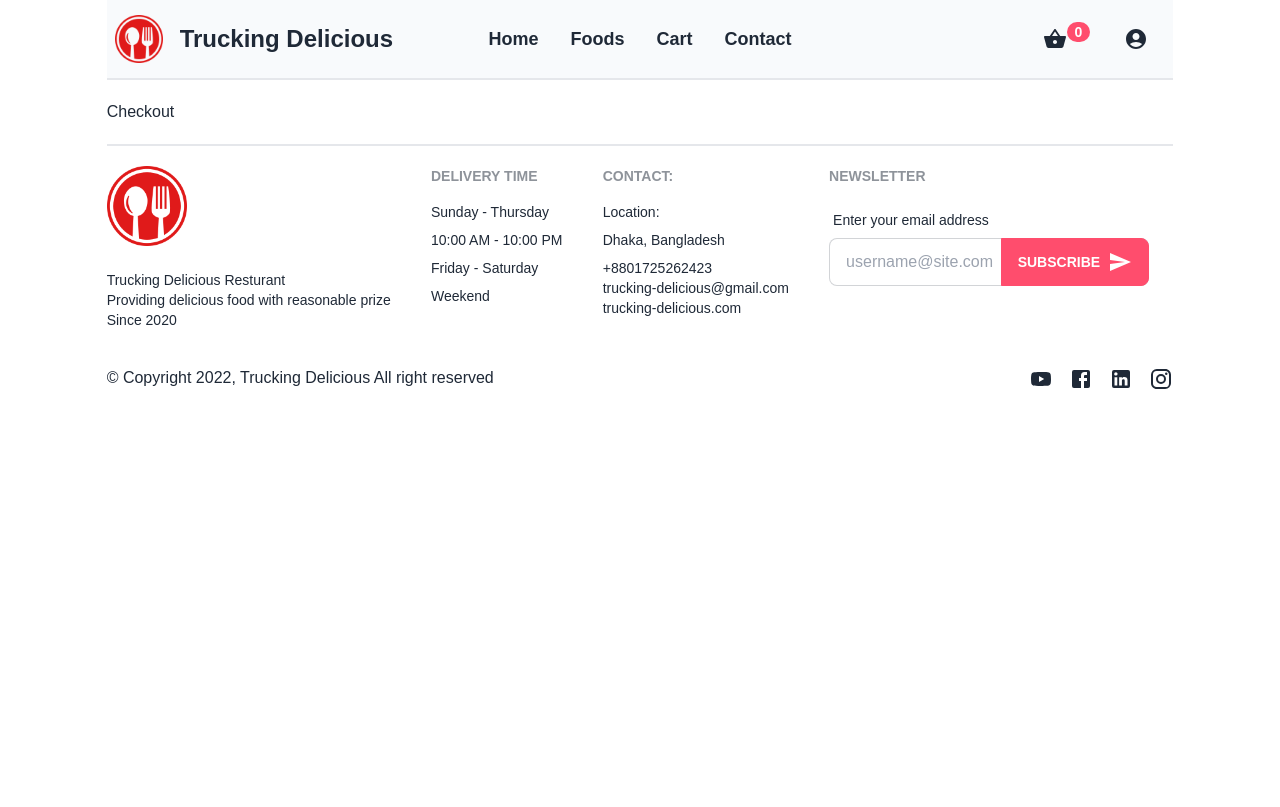
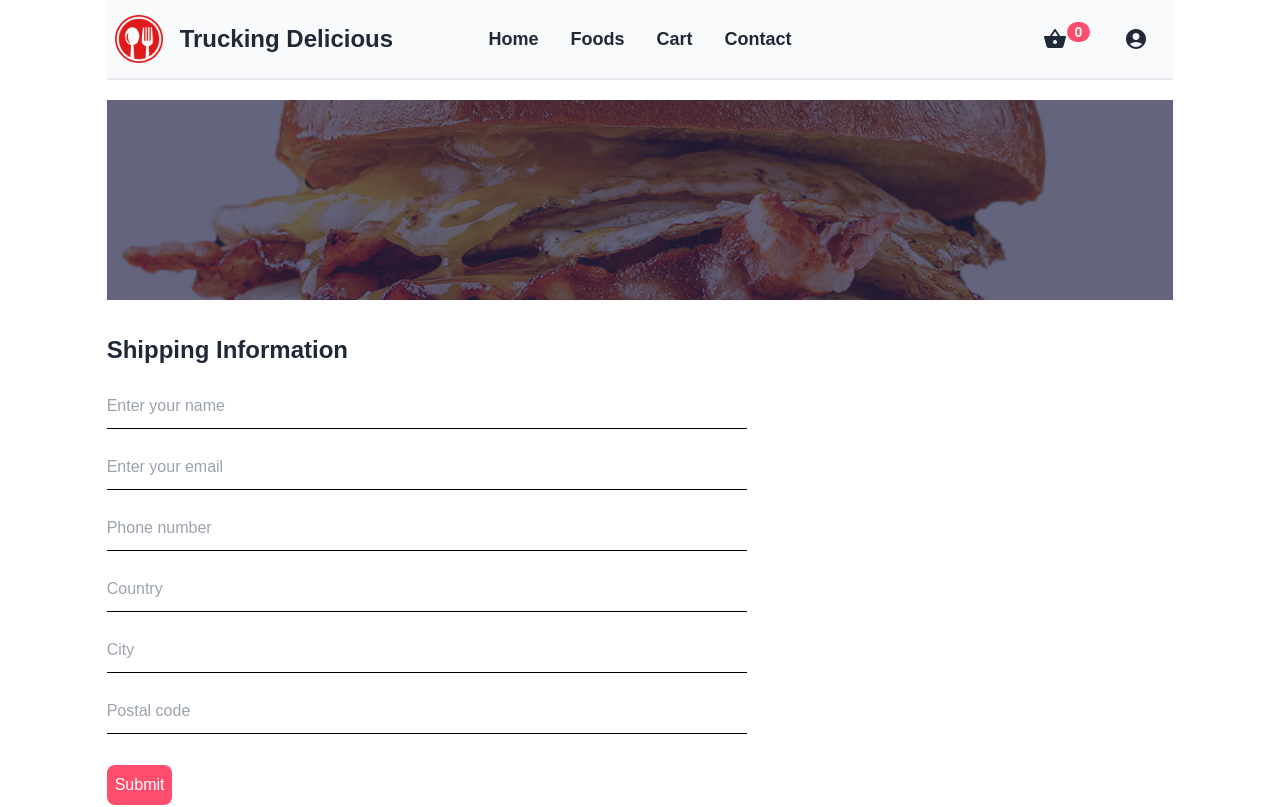
Before and after one commit to ruhulamin111/trucking-delicious, a React (Create React App) app: page /checkout in a window 1280 px wide. Shown: the top 807 px of the page. Built offline with nearby package versions, Linux system fonts and the light colour scheme.

Commit message:
form update

```diff
--- a/src/components/UI/Cart/Cart.js
+++ b/src/components/UI/Cart/Cart.js
@@ -28,7 +28,7 @@ const Cart = () => {
                     }
                 </div>
                 <div className="cart_bottom">
-                    <h6>Subtotal: <span>$ 123</span> </h6>
+                    <h6>Subtotal: <span>$ 00</span> </h6>
                     <button className='home_button'><Link to='/checkout'>Checkout</Link></button>
                 </div>
             </div>
--- a/src/pages/Cart.jsx
+++ b/src/pages/Cart.jsx
@@ -5,6 +5,7 @@ import '../styles/Cart.css'
 import DeleteIcon from '@mui/icons-material/Delete';
 import { useDispatch, useSelector } from 'react-redux';
 import { cartActions } from '../store/shoppingCart/cartSlice';
+import { Link } from 'react-router-dom';
 
 
 const Cart = () => {
@@ -46,6 +47,12 @@ const Cart = () => {
                 </section>
                 <div>
                     <h1>Subtotal: $ <span>{totalAmount}</span></h1>
+                    <p className='my-2'>Taxes and shipping will calculate at checkout</p>
+                    <div className='flex gap-5'>
+                        <button className="home_button"><Link to='/foods'>Continue shopping</Link></button>
+                        <button className="home_button"><Link to='/checkout'>Proceed to checkout</Link></button>
+
+                    </div>
                 </div>
             </section>
         </Helmet>
--- a/src/pages/Checkout.jsx
+++ b/src/pages/Checkout.jsx
@@ -1,8 +1,44 @@
 import React from 'react'
+import Helmet from '../components/Helmet/Helmet'
+import CommonSection from '../components/UI/CommonSection/CommonSection'
+import '../styles/Checkout.css'
 
 const Checkout = () => {
+    const handleSubmit = (event) => {
+        event.preventDefault()
+    }
+
     return (
-        <div>Checkout</div>
+        <Helmet title='Checkout'>
+            <CommonSection />
+            <div className="checkout_section">
+                <div className=' checkout_form'>
+                    <h1 className='checkout_title'>Shipping Information</h1>
+                    <form onSubmit={handleSubmit}>
+                        <div className="form_checkout">
+                            <input type="text" placeholder='Enter your name' required />
+                        </div>
+                        <div className="form_checkout">
+                            <input type="email" placeholder='Enter your email' required />
+                        </div>
+                        <div className="form_checkout">
+                            <input type="number" placeholder='Phone number' required />
+                        </div>
+                        <div className="form_checkout">
+                            <input type="text" placeholder='Country' required />
+                        </div>
+                        <div className="form_checkout">
+                            <input type="text" placeholder='City' required />
+                        </div>
+                        <div className="form_checkout">
+                            <input type="text" placeholder='Postal code' required />
+                        </div>
+                        <input className='home_button' type="submit" value="Submit" />
+                    </form>
+                </div>
+
+            </div>
+        </Helmet>
     )
 }
 
--- a/src/store/shoppingCart/cartSlice.js
+++ b/src/store/shoppingCart/cartSlice.js
@@ -11,8 +11,8 @@ const cartSlice = createSlice({
     initialState: initialState,
     reducers: {
         addItem(state, action) {
-            const newItem = action.payload
-            const existingItem = state.cartItems.find(item => item.id === newItem.id)
+            const newItem = action.payload;
+            const existingItem = state.cartItems.find(item => item.id === newItem.id);
             state.totalQuantity++
 
             if (!existingItem) {
--- /dev/null
+++ b/src/styles/Checkout.css
@@ -0,0 +1,18 @@
+.form_checkout input {
+    width: 100%;
+    background-color: transparent;
+    margin-bottom: 1rem;
+    border-bottom: 1px solid black;
+    padding: 10px 0;
+}
+
+.checkout_form {
+    width: 60%;
+    padding: 2rem 0;
+}
+
+.checkout_title {
+    font-weight: bold;
+    font-size: 1.5rem;
+    margin-bottom: 1rem;
+}
```
